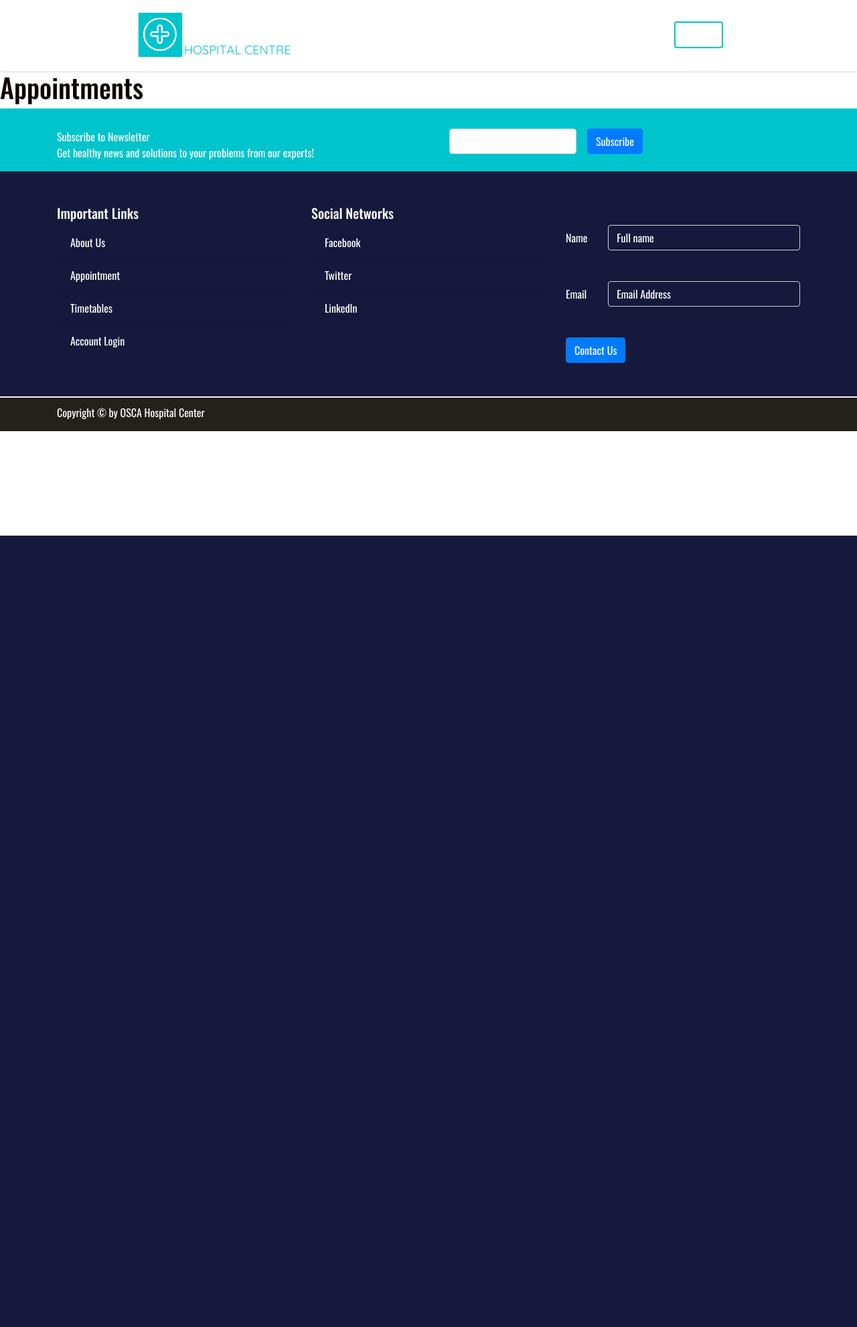
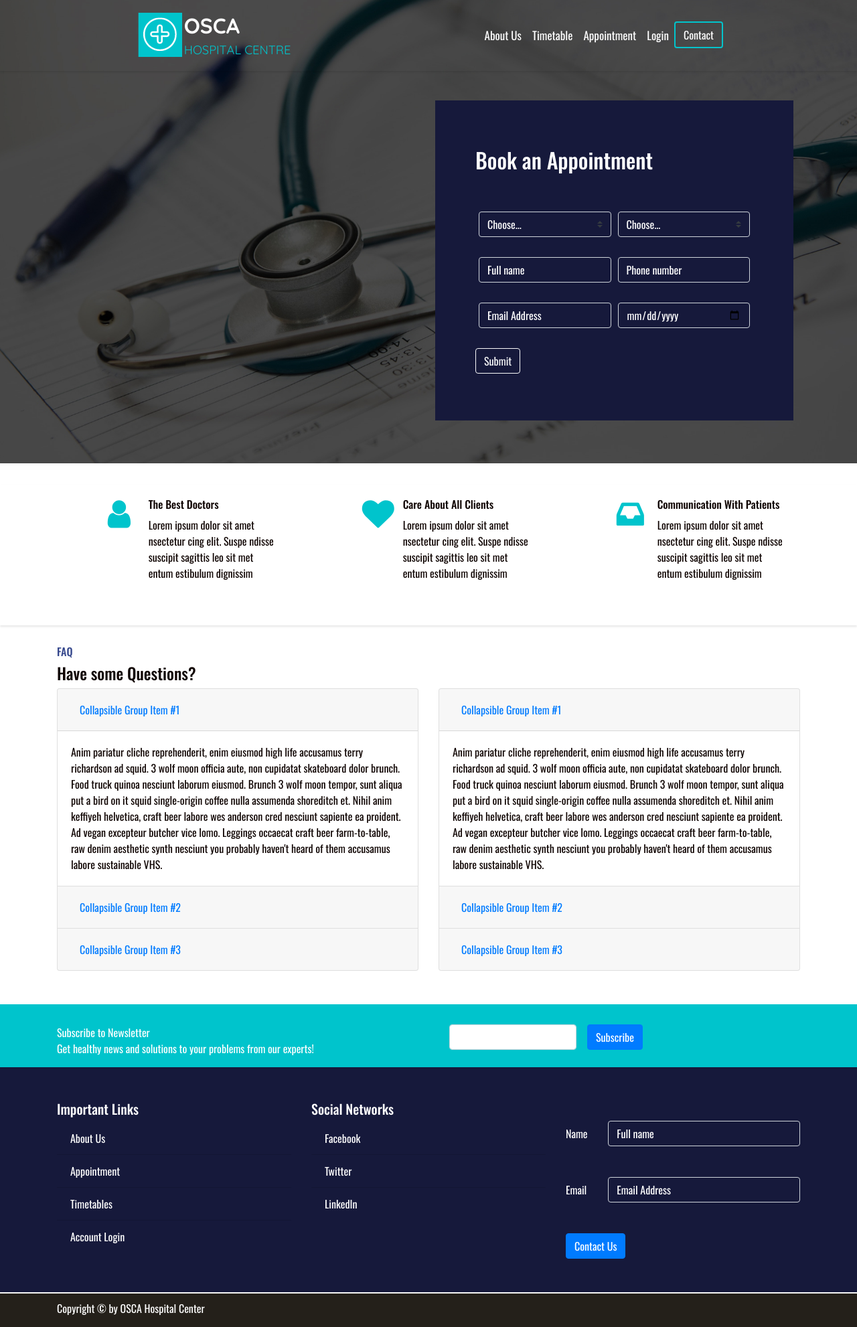
Before and after one commit to tamzid958/Medical-Site, a PHP site: page /appointment.php in a window 1280 px wide. Shown: the whole page at 67% size. Before the commit the page ends 800 px from the top, so only its background shows below. Run offline with PHP 8.4, Linux system fonts and the light colour scheme; some libraries are stand-ins or nearby versions.

Commit message:
appointment

```diff
--- a/appointment.php
+++ b/appointment.php
@@ -4,7 +4,36 @@
 
 <body>
 
-<h1>Appointments</h1>
+<?php
+
+include('page_sections/appointment_sections/section_one.php');
+include('page_sections/appointment_sections/section_two.php');
+include('page_sections/appointment_sections/section_three.php');
+
+?>
+
+
+
+
+
+
+
+
+
+
+
+
+
+
+
+
+
+
+
+
+
+
+
 
 <!-- Load Facebook SDK for JavaScript -->
 <div id="fb-root"></div>
--- a/assets/css/styles.css
+++ b/assets/css/styles.css
@@ -88,6 +88,16 @@
    max-width: 100%;
    padding-bottom: 80px;
    box-shadow: 0 2px 3px 0 rgba(0, 0, 0, 0.1);
+}
+
+.appointment-blurb{
+
+  padding-bottom: 30px;
+  margin-bottom:30px;
+  box-shadow: 0 2px 3px 0 rgba(0, 0, 0, 0.1);
+}
+.appointment-faq{
+  margin-bottom: 50px;
 }
 .box_card
 {
@@ -600,6 +610,27 @@
     margin-top: -120px;
 
   }
+
+
+
+  .appointment-hero{
+    background-image: url("../images/blue-and-silver-stetoscope-40568.jpg");
+    opacity: 1;
+    /* Full height */
+    min-height: 700px;
+    overflow: hidden;
+    /* Create the parallax scrolling effect */
+    background-attachment: scroll;
+    background-position: center;
+    background-repeat: no-repeat;
+    background-size: cover;
+    margin-top: -120px;
+  }
+
+  .appointment-form{
+    margin-top: 100px;
+    float:  left !important;
+  }
   .timetable-hero-title{
     padding-top: 70px;
     color: white;
--- /dev/null
+++ b/page_sections/appointment_sections/section_one.php
@@ -0,0 +1,57 @@
+<section>
+<div class="jumbotron jumbotron-fluid appointment-hero">
+  <div class="container">
+
+
+  <div class="container">
+  <div class="row">
+    <div class="col-sm-6">
+
+
+
+
+    </div>
+    <div class="col-sm-6">
+    <form>
+  <div class="form-row appointment-form">
+     <h2 class="appointment-head">Book an Appointment</h2>
+    <div class="col-md-6">
+    <select class="custom-select mr-sm-2 form-trans" id="inlineFormCustomSelect">
+        <option selected>Choose...</option>
+        <option value="1">One</option>
+        <option value="2">Two</option>
+        <option value="3">Three</option>
+      </select>
+    </div>
+    <div class="col-md-6">
+    <select class="custom-select mr-sm-2 form-trans" id="inlineFormCustomSelect">
+        <option selected>Choose...</option>
+        <option value="1">One</option>
+        <option value="2">Two</option>
+        <option value="3">Three</option>
+      </select>
+  </div>
+
+
+    <div class="col-md-6">
+      <input type="text" class="form-control form-trans" placeholder="Full name">
+    </div>
+    <div class="col-md-6">
+      <input type="tel" class="form-control form-trans" placeholder="Phone number">
+    </div>
+
+    <div class="col-md-6">
+      <input type="email" class="form-control form-trans" placeholder="Email Address">
+    </div>
+    <div class="col-md-6">
+      <input type="date" class="form-control form-trans" placeholder="Date">
+    </div>
+    <button type="submit" class="btn btn-outline-light">Submit</button>
+    </form>
+    </div>
+    </div>
+  </div>
+</div>
+
+  </div>
+</div>
--- /dev/null
+++ b/page_sections/appointment_sections/section_three.php
@@ -0,0 +1,106 @@
+<section>
+
+
+<div class="container appointment-faq">
+<h6 class="prof">FAQ
+<h4>Have some Questions?</h4></h6>
+  <div class="row">
+    <div class="col-sm-6">
+    <div class="accordion" id="accordionExample">
+  <div class="card">
+    <div class="card-header" id="headingOne">
+      <h2 class="mb-0">
+        <button class="btn btn-link btn-block text-left" type="button" data-toggle="collapse" data-target="#collapseOne" aria-expanded="true" aria-controls="collapseOne">
+          Collapsible Group Item #1
+        </button>
+      </h2>
+    </div>
+
+    <div id="collapseOne" class="collapse show" aria-labelledby="headingOne" data-parent="#accordionExample">
+      <div class="card-body">
+        Anim pariatur cliche reprehenderit, enim eiusmod high life accusamus terry richardson ad squid. 3 wolf moon officia aute, non cupidatat skateboard dolor brunch. Food truck quinoa nesciunt laborum eiusmod. Brunch 3 wolf moon tempor, sunt aliqua put a bird on it squid single-origin coffee nulla assumenda shoreditch et. Nihil anim keffiyeh helvetica, craft beer labore wes anderson cred nesciunt sapiente ea proident. Ad vegan excepteur butcher vice lomo. Leggings occaecat craft beer farm-to-table, raw denim aesthetic synth nesciunt you probably haven't heard of them accusamus labore sustainable VHS.
+      </div>
+    </div>
+  </div>
+  <div class="card">
+    <div class="card-header" id="headingTwo">
+      <h2 class="mb-0">
+        <button class="btn btn-link btn-block text-left collapsed" type="button" data-toggle="collapse" data-target="#collapseTwo" aria-expanded="false" aria-controls="collapseTwo">
+          Collapsible Group Item #2
+        </button>
+      </h2>
+    </div>
+    <div id="collapseTwo" class="collapse" aria-labelledby="headingTwo" data-parent="#accordionExample">
+      <div class="card-body">
+        Anim pariatur cliche reprehenderit, enim eiusmod high life accusamus terry richardson ad squid. 3 wolf moon officia aute, non cupidatat skateboard dolor brunch. Food truck quinoa nesciunt laborum eiusmod. Brunch 3 wolf moon tempor, sunt aliqua put a bird on it squid single-origin coffee nulla assumenda shoreditch et. Nihil anim keffiyeh helvetica, craft beer labore wes anderson cred nesciunt sapiente ea proident. Ad vegan excepteur butcher vice lomo. Leggings occaecat craft beer farm-to-table, raw denim aesthetic synth nesciunt you probably haven't heard of them accusamus labore sustainable VHS.
+      </div>
+    </div>
+  </div>
+  <div class="card">
+    <div class="card-header" id="headingThree">
+      <h2 class="mb-0">
+        <button class="btn btn-link btn-block text-left collapsed" type="button" data-toggle="collapse" data-target="#collapseThree" aria-expanded="false" aria-controls="collapseThree">
+          Collapsible Group Item #3
+        </button>
+      </h2>
+    </div>
+    <div id="collapseThree" class="collapse" aria-labelledby="headingThree" data-parent="#accordionExample">
+      <div class="card-body">
+        Anim pariatur cliche reprehenderit, enim eiusmod high life accusamus terry richardson ad squid. 3 wolf moon officia aute, non cupidatat skateboard dolor brunch. Food truck quinoa nesciunt laborum eiusmod. Brunch 3 wolf moon tempor, sunt aliqua put a bird on it squid single-origin coffee nulla assumenda shoreditch et. Nihil anim keffiyeh helvetica, craft beer labore wes anderson cred nesciunt sapiente ea proident. Ad vegan excepteur butcher vice lomo. Leggings occaecat craft beer farm-to-table, raw denim aesthetic synth nesciunt you probably haven't heard of them accusamus labore sustainable VHS.
+      </div>
+    </div>
+  </div>
+</div>
+
+    </div>
+    <div class="col-sm-6">
+    <div class="accordion" id="accordionExample">
+  <div class="card">
+    <div class="card-header" id="headingOne">
+      <h2 class="mb-0">
+        <button class="btn btn-link btn-block text-left" type="button" data-toggle="collapse" data-target="#collapseOne" aria-expanded="true" aria-controls="collapseOne">
+          Collapsible Group Item #1
+        </button>
+      </h2>
+    </div>
+
+    <div id="collapseOne" class="collapse show" aria-labelledby="headingOne" data-parent="#accordionExample">
+      <div class="card-body">
+        Anim pariatur cliche reprehenderit, enim eiusmod high life accusamus terry richardson ad squid. 3 wolf moon officia aute, non cupidatat skateboard dolor brunch. Food truck quinoa nesciunt laborum eiusmod. Brunch 3 wolf moon tempor, sunt aliqua put a bird on it squid single-origin coffee nulla assumenda shoreditch et. Nihil anim keffiyeh helvetica, craft beer labore wes anderson cred nesciunt sapiente ea proident. Ad vegan excepteur butcher vice lomo. Leggings occaecat craft beer farm-to-table, raw denim aesthetic synth nesciunt you probably haven't heard of them accusamus labore sustainable VHS.
+      </div>
+    </div>
+  </div>
+  <div class="card">
+    <div class="card-header" id="headingTwo">
+      <h2 class="mb-0">
+        <button class="btn btn-link btn-block text-left collapsed" type="button" data-toggle="collapse" data-target="#collapseTwo" aria-expanded="false" aria-controls="collapseTwo">
+          Collapsible Group Item #2
+        </button>
+      </h2>
+    </div>
+    <div id="collapseTwo" class="collapse" aria-labelledby="headingTwo" data-parent="#accordionExample">
+      <div class="card-body">
+        Anim pariatur cliche reprehenderit, enim eiusmod high life accusamus terry richardson ad squid. 3 wolf moon officia aute, non cupidatat skateboard dolor brunch. Food truck quinoa nesciunt laborum eiusmod. Brunch 3 wolf moon tempor, sunt aliqua put a bird on it squid single-origin coffee nulla assumenda shoreditch et. Nihil anim keffiyeh helvetica, craft beer labore wes anderson cred nesciunt sapiente ea proident. Ad vegan excepteur butcher vice lomo. Leggings occaecat craft beer farm-to-table, raw denim aesthetic synth nesciunt you probably haven't heard of them accusamus labore sustainable VHS.
+      </div>
+    </div>
+  </div>
+  <div class="card">
+    <div class="card-header" id="headingThree">
+      <h2 class="mb-0">
+        <button class="btn btn-link btn-block text-left collapsed" type="button" data-toggle="collapse" data-target="#collapseThree" aria-expanded="false" aria-controls="collapseThree">
+          Collapsible Group Item #3
+        </button>
+      </h2>
+    </div>
+    <div id="collapseThree" class="collapse" aria-labelledby="headingThree" data-parent="#accordionExample">
+      <div class="card-body">
+        Anim pariatur cliche reprehenderit, enim eiusmod high life accusamus terry richardson ad squid. 3 wolf moon officia aute, non cupidatat skateboard dolor brunch. Food truck quinoa nesciunt laborum eiusmod. Brunch 3 wolf moon tempor, sunt aliqua put a bird on it squid single-origin coffee nulla assumenda shoreditch et. Nihil anim keffiyeh helvetica, craft beer labore wes anderson cred nesciunt sapiente ea proident. Ad vegan excepteur butcher vice lomo. Leggings occaecat craft beer farm-to-table, raw denim aesthetic synth nesciunt you probably haven't heard of them accusamus labore sustainable VHS.
+      </div>
+    </div>
+  </div>
+</div>
+
+    </div>
+  </div>
+</div>
+</section>
--- /dev/null
+++ b/page_sections/appointment_sections/section_two.php
@@ -0,0 +1,50 @@
+<section class=" appointment-blurb">
+<div class="container">
+  <div class="row">
+    <div class="col-sm">
+  <div class="row no-gutters">
+    <div class="col-md-4">
+    <i class="fa fa-user fa-fw fa-3x"></i>
+    </div>
+    <div class="col-md-8">
+      <div class="card-body">
+        <h6>The Best Doctors</h6>
+        <p>Lorem ipsum dolor sit amet nsectetur cing elit. Suspe ndisse suscipit sagittis leo sit met entum estibulum dignissim</p>
+    </div>
+  </div>
+</div>
+
+
+</div>
+    <div class="col-sm">
+
+    <div class="row no-gutters">
+    <div class="col-md-4">
+    <i class="fa fa-heart fa-fw fa-3x" ></i>
+    </div>
+    <div class="col-md-8">
+      <div class="card-body">
+      <h6>Care About All Clients</h6>
+        <p>Lorem ipsum dolor sit amet nsectetur cing elit. Suspe ndisse suscipit sagittis leo sit met entum estibulum dignissim</p>
+    </div>
+  </div>
+</div>
+
+</div>
+    <div class="col-sm">
+
+    <div class="row no-gutters">
+    <div class="col-md-4">
+   <i class="fa fa-inbox fa-fw fa-3x"></i>
+    </div>
+    <div class="col-md-8">
+      <div class="card-body">
+      <h6>Communication With Patients</h6>
+      <p>Lorem ipsum dolor sit amet nsectetur cing elit. Suspe ndisse suscipit sagittis leo sit met entum estibulum dignissim</p>
+  </div>
+</div>
+
+    </div>
+  </div>
+</div>
+</section>
```
Also changed, not shown: assets/images/blue-and-silver-stetoscope-40568.jpg (added).
